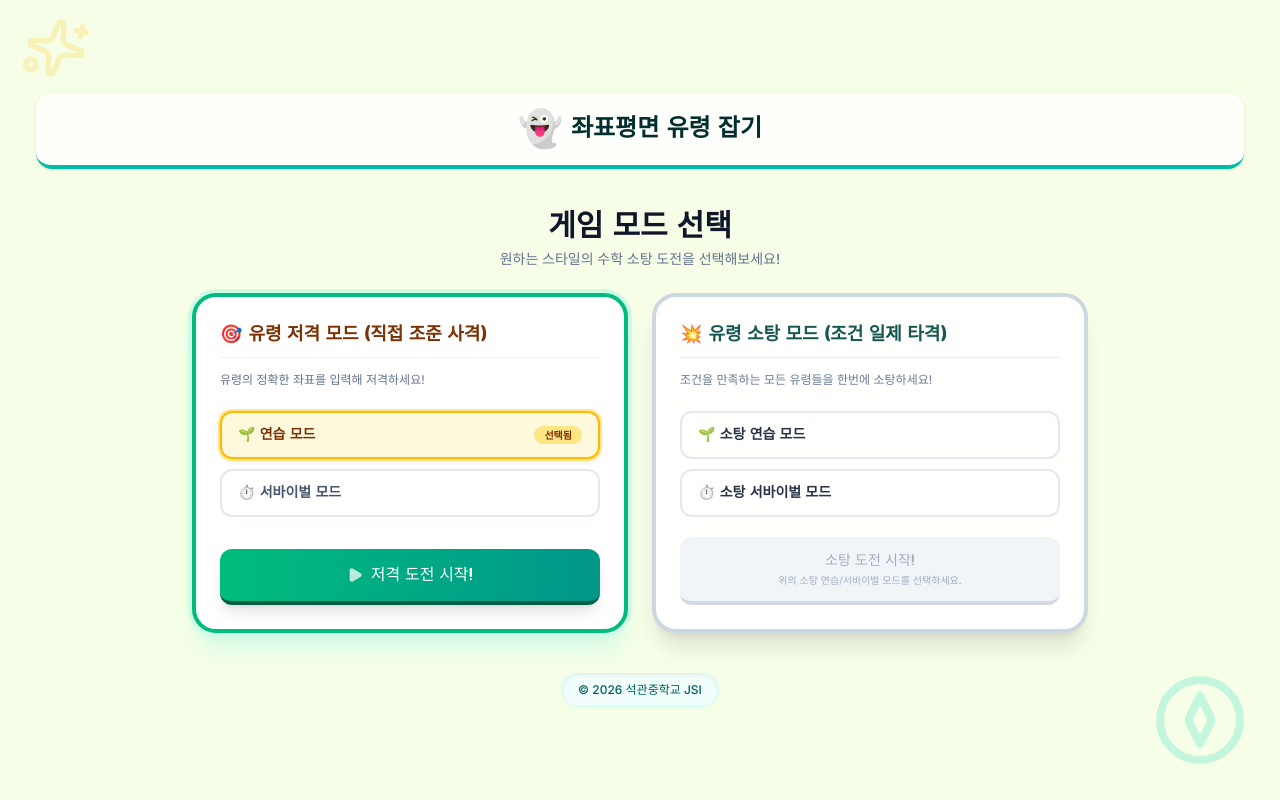
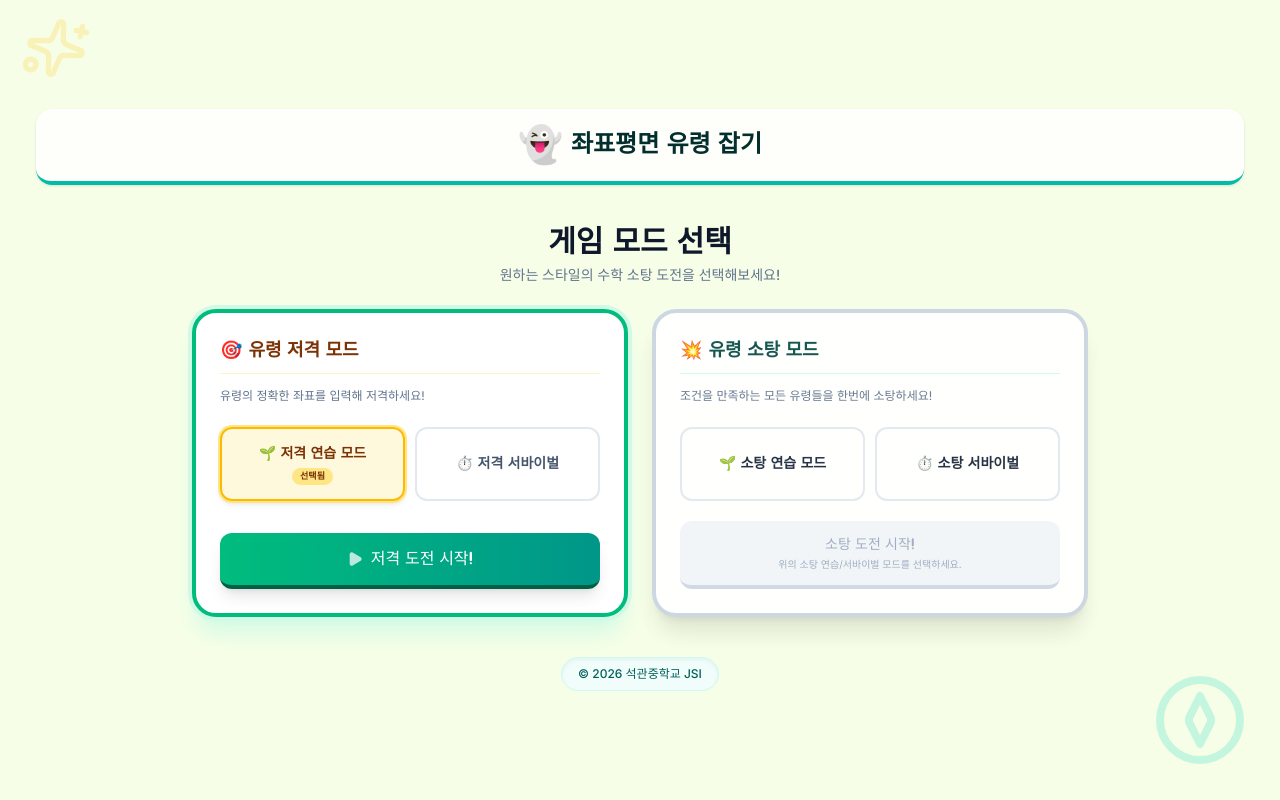
Before and after one commit to J-SangIl/4-1-Ghosthunt, a React (Vite) app: page / in a window 1280 px wide. Built offline with nearby package versions, Linux system fonts and the light colour scheme; a web font is replaced by a local one.

Commit message:
feat: add confirmation for mode switching
Implement a confirmation modal when switching game modes during an active session. Refine game mode terminology in UI components for better clarity.

```diff
--- a/src/App.tsx
+++ b/src/App.tsx
@@ -139,7 +139,86 @@ const generateMission = (score: number): MissionCondition => {
 export default function App() {
   // Game state
   const [gameStatus, setGameStatus] = useState<GameStatus>('idle');
-  const [currentMode, setMode] = useState<GameMode>('easy');
+  const [currentMode, setCurrentMode] = useState<GameMode>('easy');
+  const [pendingMode, setPendingMode] = useState<GameMode | null>(null);
+  const [showConfirmModal, setShowConfirmModal] = useState<boolean>(false);
+
+  const setMode = (mode: GameMode) => {
+    if (gameStatus === 'playing' && mode !== currentMode) {
+      setPendingMode(mode);
+      setShowConfirmModal(true);
+    } else {
+      setCurrentMode(mode);
+    }
+  };
+
+  const confirmModeChange = (newMode: GameMode) => {
+    // 1. Save and conclude score of previous mode
+    let prevScore = 0;
+    if (currentMode === 'easy') prevScore = scores.easyScore;
+    else if (currentMode === 'normal') prevScore = scores.normalScore;
+    else if (currentMode === 'condition_practice') prevScore = scores.conditionPracticeScore;
+    else if (currentMode === 'condition_survival') prevScore = scores.conditionSurvivalScore;
+
+    triggerHighScoreSave(currentMode, prevScore);
+
+    // 2. Set the new mode
+    setCurrentMode(newMode);
+    setShowConfirmModal(false);
+    setPendingMode(null);
+
+    // 3. Set up the state as if starting a new game in that new mode
+    setLives(3);
+    setMissCount(0);
+    setInputValue('');
+    setInputError(null);
+    setHitMessage({
+      text: "🔄 새로운 작전 모드로 안전하게 전환되어 작전을 원점(0점)부터 다시 시작합니다!",
+      type: 'success'
+    });
+
+    // Reset scores for all playing modes
+    setScores(prev => ({
+      ...prev,
+      easyScore: 0,
+      normalScore: 0,
+      conditionScore: 0,
+      conditionPracticeScore: 0,
+      conditionSurvivalScore: 0,
+    }));
+
+    setGameStatus('playing');
+
+    const isConditionMode = newMode === 'condition_practice' || newMode === 'condition_survival';
+    if (isConditionMode) {
+      setGhosts([]);
+      setActiveBullet(null);
+      setTimeout(() => {
+        setupConditionRound(0);
+      }, 50);
+    } else {
+      setCurrentMission(null);
+      setConditionPoints([]);
+
+      setTimeout(() => {
+        const initialScore = 0;
+        const x = getRandomCoordinateValue(initialScore);
+        const y = getRandomCoordinateValue(initialScore);
+        const maxTime = 12;
+
+        const newGhost: Ghost = {
+          id: `ghost-${Date.now()}`,
+          x,
+          y,
+          timeLeft: maxTime,
+          maxTime,
+          spawnedAt: Date.now(),
+        };
+        setGhosts([newGhost]);
+      }, 50);
+    }
+  };
+
   const [lives, setLives] = useState<number>(3);
   const [missCount, setMissCount] = useState<number>(0);
 
@@ -857,39 +936,35 @@ export default function App() {
                 <div className="flex flex-col gap-3">
                   <div className="flex items-center gap-1.5 text-amber-900 border-b border-amber-100 pb-2 text-base sm:text-lg font-black font-jua">
                     <span>🎯</span>
-                    <span>유령 저격 모드 (직접 조준 사격)</span>
+                    <span>유령 저격 모드</span>
                   </div>
                   <p className="text-xs text-slate-500 font-sans leading-relaxed">
                     유령의 정확한 좌표를 입력해 저격하세요!
                   </p>
 
-                  <div className="flex flex-col gap-2.5 mt-2.5">
+                  <div className="grid grid-cols-2 gap-2.5 mt-2.5">
                     <button
                       onClick={() => setMode('easy')}
-                      className={`py-3 px-4 rounded-xl border-2 font-jua text-sm transition-all text-center cursor-pointer flex justify-between items-center ${
+                      className={`py-3 px-2 rounded-xl border-2 font-jua text-sm transition-all text-center cursor-pointer flex flex-col justify-center items-center gap-1 min-h-[74px] ${
                         currentMode === 'easy'
                           ? 'bg-amber-100/60 border-amber-400 text-amber-900 font-bold shadow-md ring-2 ring-amber-200'
                           : 'bg-white hover:bg-slate-50 border-slate-200 text-slate-600'
                       }`}
                     >
-                      <div className="flex flex-col text-left">
-                        <span className="text-sm font-black">🌱 연습 모드</span>
-                      </div>
-                      {currentMode === 'easy' && <span className="text-[10px] bg-amber-200 text-amber-900 font-bold px-2.5 py-0.5 rounded-full font-sans">선택됨</span>}
+                      <span className="text-xs sm:text-sm font-black whitespace-nowrap">🌱 저격 연습 모드</span>
+                      {currentMode === 'easy' && <span className="text-[9px] bg-amber-200 text-amber-900 font-bold px-2 py-0.5 rounded-full font-sans">선택됨</span>}
                     </button>
 
                     <button
                       onClick={() => setMode('normal')}
-                      className={`py-3 px-4 rounded-xl border-2 font-jua text-sm transition-all text-center cursor-pointer flex justify-between items-center ${
+                      className={`py-3 px-2 rounded-xl border-2 font-jua text-sm transition-all text-center cursor-pointer flex flex-col justify-center items-center gap-1 min-h-[74px] ${
                         currentMode === 'normal'
                           ? 'bg-indigo-50 border-indigo-400 text-indigo-800 font-bold shadow-md ring-2 ring-indigo-200'
                           : 'bg-white hover:bg-slate-50 border-slate-200 text-slate-600'
                       }`}
                     >
-                      <div className="flex flex-col text-left">
-                        <span className="text-sm font-black">⏱️ 서바이벌 모드</span>
-                      </div>
-                      {currentMode === 'normal' && <span className="text-[10px] bg-indigo-200 text-indigo-900 font-bold px-2.5 py-0.5 rounded-full font-sans">선택됨</span>}
+                      <span className="text-xs sm:text-sm font-black whitespace-nowrap">⏱️ 저격 서바이벌</span>
+                      {currentMode === 'normal' && <span className="text-[9px] bg-indigo-200 text-indigo-900 font-bold px-2 py-0.5 rounded-full font-sans">선택됨</span>}
                     </button>
                   </div>
                 </div>
@@ -909,7 +984,7 @@ export default function App() {
                       className="w-full py-3.5 bg-slate-100 text-slate-400 font-jua text-sm rounded-xl border-b-4 border-slate-300 flex flex-col items-center justify-center gap-0.5 opacity-90 cursor-not-allowed"
                     >
                       <span>저격 도전 시작!</span>
-                      <span className="text-[10px] font-sans text-slate-400">위의 연습/서바이벌 모드를 선택하세요.</span>
+                      <span className="text-[10px] font-sans text-slate-400">위의 저격 연습/서바이벌 모드를 선택하세요.</span>
                     </button>
                   )}
                 </div>
@@ -926,39 +1001,35 @@ export default function App() {
                 <div className="flex flex-col gap-3">
                   <div className="flex items-center gap-1.5 text-teal-900 border-b border-teal-100 pb-2 text-base sm:text-lg font-black font-jua">
                     <span>💥</span>
-                    <span>유령 소탕 모드 (조건 일제 타격)</span>
+                    <span>유령 소탕 모드</span>
                   </div>
                   <p className="text-xs text-slate-500 font-sans leading-relaxed">
                     조건을 만족하는 모든 유령들을 한번에 소탕하세요!
                   </p>
 
-                  <div className="flex flex-col gap-2.5 mt-2.5">
+                  <div className="grid grid-cols-2 gap-2.5 mt-2.5">
                     <button
                       onClick={() => setMode('condition_practice')}
-                      className={`py-3 px-4 rounded-xl border-2 font-jua text-sm transition-all text-center cursor-pointer flex justify-between items-center ${
+                      className={`py-3 px-2 rounded-xl border-2 font-jua text-sm transition-all text-center cursor-pointer flex flex-col justify-center items-center gap-1 min-h-[74px] ${
                         currentMode === 'condition_practice'
                           ? 'bg-teal-50 border-teal-400 text-teal-850 font-bold shadow-md ring-2 ring-teal-200'
                           : 'bg-white hover:bg-slate-50 border-slate-200 text-slate-650'
                       }`}
                     >
-                      <div className="flex flex-col text-left">
-                        <span className="text-sm font-black">🌱 소탕 연습 모드</span>
-                      </div>
-                      {currentMode === 'condition_practice' && <span className="text-[10px] bg-teal-200 text-teal-950 font-bold px-2.5 py-0.5 rounded-full font-sans">선택됨</span>}
+                      <span className="text-xs sm:text-sm font-black whitespace-nowrap">🌱 소탕 연습 모드</span>
+                      {currentMode === 'condition_practice' && <span className="text-[9px] bg-teal-200 text-teal-950 font-bold px-2 py-0.5 rounded-full font-sans">선택됨</span>}
                     </button>
 
                     <button
                       onClick={() => setMode('condition_survival')}
-                      className={`py-3 px-4 rounded-xl border-2 font-jua text-sm transition-all text-center cursor-pointer flex justify-between items-center ${
+                      className={`py-3 px-2 rounded-xl border-2 font-jua text-sm transition-all text-center cursor-pointer flex flex-col justify-center items-center gap-1 min-h-[74px] ${
                         currentMode === 'condition_survival'
                           ? 'bg-rose-50 border-rose-300 text-rose-850 font-bold shadow-md ring-2 ring-rose-200'
                           : 'bg-white hover:bg-slate-50 border-slate-200 text-slate-650'
                       }`}
                     >
-                      <div className="flex flex-col text-left">
-                        <span className="text-sm font-black">⏱️ 소탕 서바이벌 모드</span>
-                      </div>
-                      {currentMode === 'condition_survival' && <span className="text-[10px] bg-rose-200 text-rose-950 font-bold px-2.5 py-0.5 rounded-full font-sans">선택됨</span>}
+                      <span className="text-xs sm:text-sm font-black whitespace-nowrap">⏱️ 소탕 서바이벌</span>
+                      {currentMode === 'condition_survival' && <span className="text-[9px] bg-rose-200 text-rose-950 font-bold px-2.5 py-0.5 rounded-full font-sans">선택됨</span>}
                     </button>
                   </div>
                 </div>
@@ -1081,6 +1152,60 @@ export default function App() {
         </footer>
       </div>
 
+      {showConfirmModal && pendingMode && (
+        <div className="fixed inset-0 bg-slate-900/60 backdrop-blur-sm z-50 flex items-center justify-center p-4">
+          <motion.div
+            initial={{ scale: 0.95, opacity: 0 }}
+            animate={{ scale: 1, opacity: 1 }}
+            className="bg-white rounded-3xl p-6 max-w-md w-full border-4 border-amber-300 shadow-2xl flex flex-col gap-4 text-center"
+          >
+            <div className="text-4xl">🚨</div>
+            <h3 className="text-xl font-black font-jua text-amber-950">작전 모드 전환 확인</h3>
+            <p className="text-xs sm:text-sm text-slate-650 font-sans leading-relaxed">
+              현재 진행 중인 <span className="font-bold text-amber-900">{
+                currentMode === 'easy'
+                  ? '연습 모드'
+                  : currentMode === 'normal'
+                    ? '서바이벌 모드'
+                    : currentMode === 'condition_practice'
+                      ? '소탕 연습 모드'
+                      : '소탕 서바이벌 모드'
+              }</span>를 종료하시겠습니까? <br />
+              <span className="font-bold text-teal-700">이전까지 획득한 점수가 정산되어 최고 기록에 저장되며,</span><br />
+              새로운 모드(<span className="font-bold text-indigo-750">{
+                pendingMode === 'easy'
+                  ? '연습 모드'
+                  : pendingMode === 'normal'
+                    ? '서바이벌 모드'
+                    : pendingMode === 'condition_practice'
+                      ? '소탕 연습 모드'
+                      : '소탕 서바이벌 모드'
+              }</span>)가 처음부터 신규 작전으로 시작됩니다.
+            </p>
+
+            <div className="flex gap-2.5 mt-2">
+              <button
+                onClick={() => {
+                  setShowConfirmModal(false);
+                  setPendingMode(null);
+                }}
+                className="flex-1 py-3 bg-slate-100 hover:bg-slate-200 text-slate-750 font-jua text-sm rounded-xl transition-all border border-slate-300 cursor-pointer"
+              >
+                계속 플레이하기
+              </button>
+              <button
+                onClick={() => {
+                  confirmModeChange(pendingMode);
+                }}
+                className="flex-1 py-3 bg-gradient-to-r from-teal-500 to-emerald-600 hover:from-teal-600 hover:to-emerald-700 text-white font-jua text-sm rounded-xl transition-all shadow-md border-b-4 border-emerald-800 cursor-pointer"
+              >
+                정리 후 전환하기
+              </button>
+            </div>
+          </motion.div>
+        </div>
+      )}
+
       {/* Game Over modal overlay */}
       <GameOverModal
         isOpen={gameStatus === 'gameover'}
--- a/src/components/GameControls.tsx
+++ b/src/components/GameControls.tsx
@@ -168,7 +168,7 @@ export default function GameControls({
 
             <div className="text-center mb-1 flex items-center gap-1 justify-center">
               <HelpCircle className="w-3.5 h-3.5 text-teal-600" />
-              <span className="text-[11px] font-bold text-teal-800 font-jua">좌표 발사대: ( X축 숫자, Y축 숫자 )</span>
+              <span className="text-[11px] font-bold text-teal-800 font-jua">유령의 좌표 입력</span>
             </div>
 
             <div className="flex items-center justify-center gap-1.5 w-full">
--- a/src/components/GameOverModal.tsx
+++ b/src/components/GameOverModal.tsx
@@ -83,9 +83,9 @@ export default function GameOverModal({
             <p className="text-teal-100 text-xs font-mono font-bold mt-1">
               GAME OVER - {
                 currentMode === 'easy'
-                  ? '연습 모드'
+                  ? '저격 연습 모드'
                   : currentMode === 'normal'
-                    ? '서바이벌 모드'
+                    ? '저격 서바이벌 모드'
                     : currentMode === 'condition_practice'
                       ? '소탕 연습 모드'
                       : '소탕 서바이벌 모드'
--- a/src/components/ScoreBoard.tsx
+++ b/src/components/ScoreBoard.tsx
@@ -25,7 +25,7 @@ export default function ScoreBoard({
       <div className="grid grid-cols-2 gap-2">
         {(currentMode === 'easy' || currentMode === 'normal') && (
           <>
-            {/* 연습 모드 Card Button */}
+            {/* 저격 연습 모드 Card Button */}
             <button
               type="button"
               onClick={() => onSelectMode?.('easy')}
@@ -34,11 +34,11 @@ export default function ScoreBoard({
                   ? 'bg-amber-50 border-amber-400 ring-2 ring-amber-200 shadow-sm'
                   : 'bg-slate-50/50 border-slate-200 opacity-60 hover:opacity-90 hover:bg-amber-50/20'
               }`}
-              title="클릭하여 연습 모드로 전환"
+              title="클릭하여 저격 연습 모드로 전환"
             >
               <div className="flex items-center gap-1 text-[10px] sm:text-[11px] font-bold text-amber-900 mb-1">
                 <Trophy className="w-3 h-3 flex-shrink-0" />
-                <span className="font-jua break-keep">연습 모드</span>
+                <span className="font-jua break-keep">저격 연습</span>
               </div>
               <div className="flex flex-col w-full">
                 <span className="text-base sm:text-lg font-black font-jua text-amber-950">
@@ -50,7 +50,7 @@ export default function ScoreBoard({
               </div>
             </button>
 
-            {/* 일반 모드 Card Button */}
+            {/* 저격 서바이벌 모드 Card Button */}
             <button
               type="button"
               onClick={() => onSelectMode?.('normal')}
@@ -59,11 +59,11 @@ export default function ScoreBoard({
                   ? 'bg-indigo-50 border-indigo-350 ring-2 ring-indigo-200 shadow-sm'
                   : 'bg-slate-50/50 border-slate-200 opacity-60 hover:opacity-90 hover:bg-indigo-50/20'
               }`}
-              title="클릭하여 서바이벌 모드로 전환"
+              title="클릭하여 저격 서바이벌 모드로 전환"
             >
               <div className="flex items-center gap-1 text-[10px] sm:text-[11px] font-bold text-indigo-900 mb-1">
                 <Flame className="w-3 h-3 flex-shrink-0" />
-                <span className="font-jua break-keep">서바이벌</span>
+                <span className="font-jua break-keep">저격 서바이벌</span>
               </div>
               <div className="flex flex-col w-full">
                 <span className="text-base sm:text-lg font-black font-jua text-indigo-950">
```
